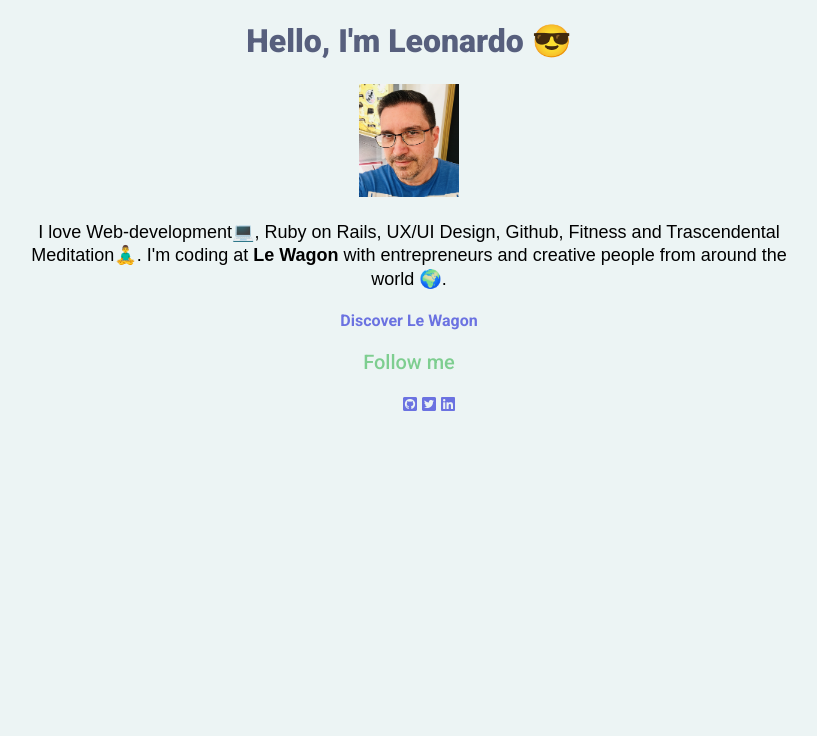
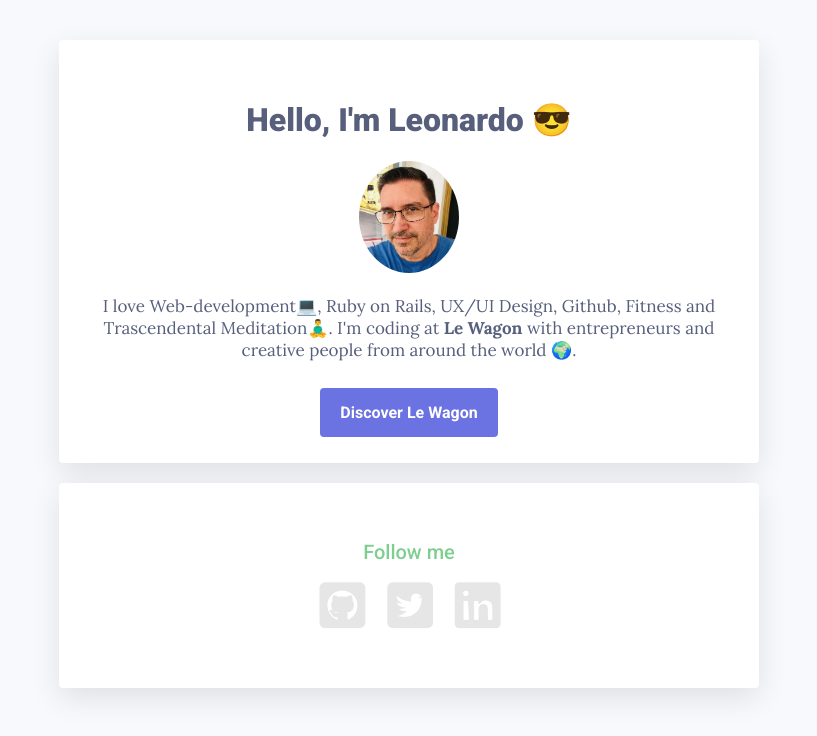
Before and after one commit to leoraam/profile, a plain HTML site: page index.html in a window 1280 px wide. Shown: the whole page, without its empty margins (231-1048 px from the left). Drawn offline with Linux system fonts and the light colour scheme.

Commit message:
Update style.css

```diff
--- a/style.css
+++ b/style.css
@@ -1,18 +1,10 @@
-@import url(https://fonts.googleapis.com/css?family=Lora:400,700|Roboto:300,400,500,700,900);
-@import url(https://use.fontawesome.com/releases/v6.1.2/css/all.css);
+/* Colors and fonts */
 body {
-  background-color:rgb(236, 244, 244);
-  font-family:Arial, sans-serif;
-  font-size: 18px;
-  line-height: 1.3;
-  text-align: center;
-}
-a {
-  color:blueviolet;
-  text-decoration: none;
-}
-a:hover {
-  text-decoration: underline;
+  background: #F7F9FC;
+  color: #575F7D;
+  font-family: 'Lora', serif;
+  font-size: 17px;
+  font-weight: lighter;
 }
 h1, h2, h3 {
   font-family: 'Roboto', sans-serif;
@@ -21,7 +13,6 @@ h1 {
   color: #575F7D;
   font-size: 32px;
   font-weight: 900;
-  text-align: center;
 }
 h2 {
   color: #7ECE90;
@@ -36,24 +27,76 @@ a {
   font-weight: 600;
   font-size: 16px;
 }
-
-.container {
-  width: 800px;
-  margin: 0 auto;
+a:hover {
+  color: black;
 }
 
-.card {
-  width: 600px;
-  margin: 20px auto;
-  background-color:azure;
-  border-radius: 4px;
-  padding: 40px;
-  box-shadow: 0px 10px 30px rgba(0, 0, 0, 0.1);
-}
-#user-pic {
-  border-radius: 50px;
+
+/* Custom design with class (99% of your design) */
+.container {
+  width: 700px;
+  margin: 40px auto;
 }
 
-.list-inline li{
-  display:inline-block
+@media (max-width: 960px) {
+  /* For a screen < 960px, this CSS will be read */
+  .container {
+    width: 700px;
+  }
 }
+@media (max-width: 720px) {
+  /* For a screen < 720px, this CSS will be read */
+  .container {
+    width: 500px;
+  }
+}
+@media (max-width: 540px) {
+  /* For a screen < 540px, this CSS will be read */
+  .container {
+    width: 300px;
+  }
+}
+
+
+.card-white {
+  background-color: white;
+  padding: 40px;
+  box-shadow: 0px 10px 30px rgba(0,0,0,0.1);
+  border-radius: 4px;
+  margin: 20px 0px;
+  text-align: center;
+}
+.img-circle {
+  border-radius: 50%;
+}
+.btn-blue {
+  background-color: #6B72E1;
+  color: white;
+  padding: 15px 20px;
+  border-radius: 4px;
+}
+.btn-blue:hover {
+  background-color: black;
+  color: white;
+}
+.list-inline {
+  list-style: none;
+  padding-left: 0px;
+}
+
+.list-inline li {
+  display: inline;
+  padding: 10px;
+}
+.list-inline i {
+  font-size: 50px;
+  color: rgb(230, 230, 230);
+}
+.list-inline i:hover {
+  color: black;
+}
+
+/* Design adjustments using id (1% design remaining) */
+#introduction p {
+  margin-bottom: 40px;
+}
```
